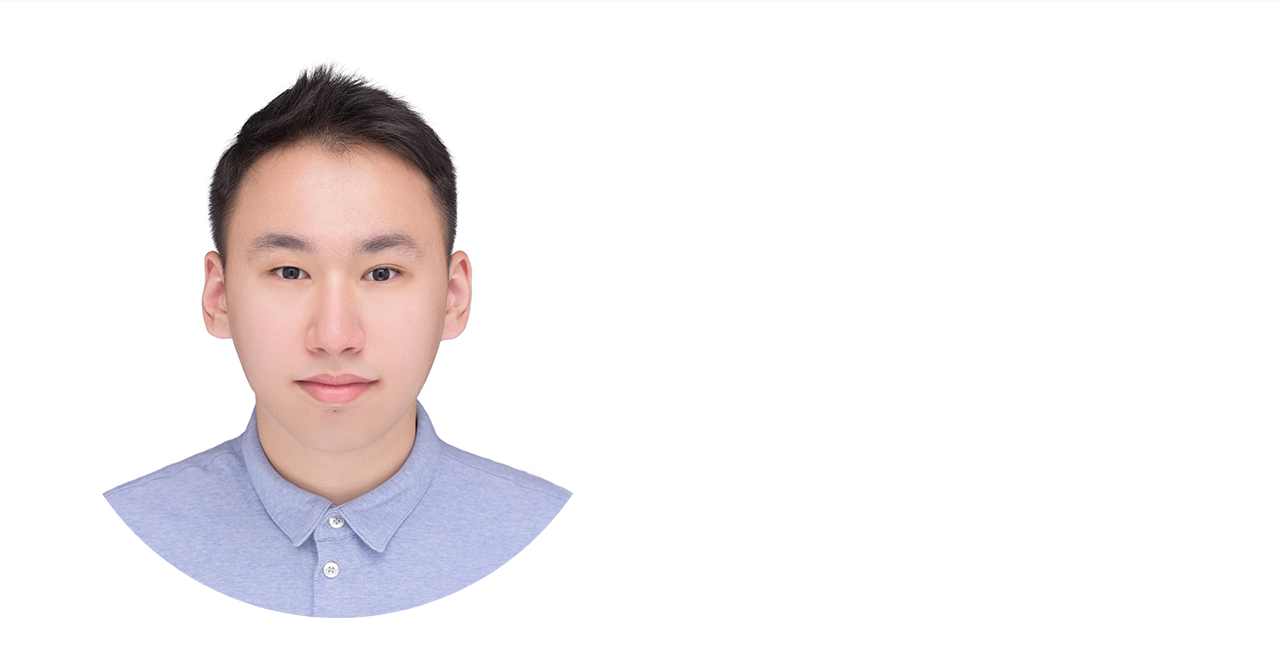
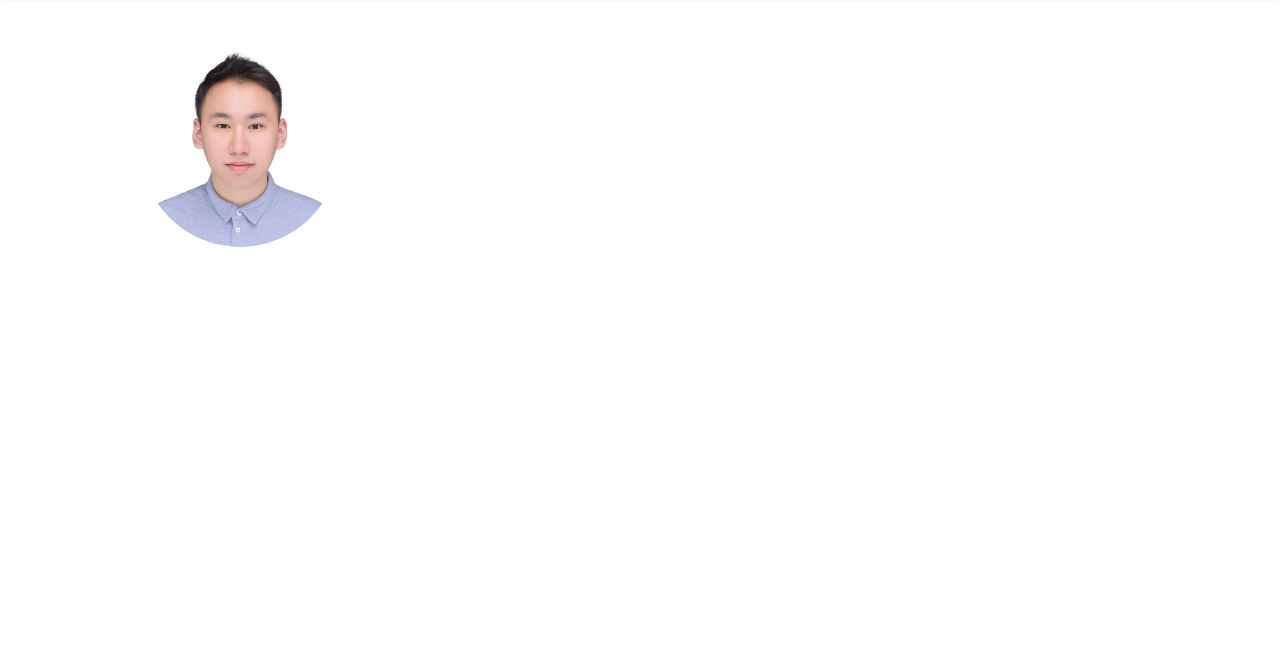
Before and after one commit to mukhtarkv/mukhtarkussaiynbekov.github.io, a plain HTML site: page index.html in a window 1280 px wide. Shown: the part 73-730 px from the top of the page. Drawn offline with nearby package versions, Linux system fonts and the light colour scheme.

Commit message:
add KAIST logo as favicon and adjust profile picture

```diff
--- a/css/sections.css
+++ b/css/sections.css
@@ -19,3 +19,22 @@
     margin-right: -15px;
     margin-left: -15px;
 }
+
+.col {
+    position: relative;
+    width: 100%;
+    padding-right: 15px;
+    padding-left: 15px;
+}
+
+.col-12 {
+    flex: 0 0 100%;
+    max-width: 100%;
+}
+
+@media (min-width: 992px) {
+  .col-lg-4 {
+    flex: 0 0 33.33333333%;
+    max-width: 33.33333333%;
+  }
+}
--- a/css/styles.css
+++ b/css/styles.css
@@ -29,6 +29,25 @@ button, input {
     overflow: visible;
 }
 
+img, video {
+    height: auto;
+    max-width: 100%;
+    display: block;
+}
+
+img {
+    vertical-align: middle;
+    border-style: none;
+}
+
+.portrait {
+    width: 200px;
+    height: 200px;
+    margin: 0 auto;
+    border-radius: 50%;
+    object-fit: cover;
+}
+
 /* Container */
 .container {
     width: 100%;
--- a/index.html
+++ b/index.html
@@ -4,6 +4,7 @@
 <head>
   <meta charset="utf-8">
   <title>Mukhtar Kussaiynbekov</title>
+  <link rel="icon" type="image/png" href="images/KAIST_logo.png">
 
   <!-- Stylesheets -->
   <link href="https://cdn.jsdelivr.net/npm/bootstrap@5.0.0-beta1/dist/css/bootstrap.min.css" rel="stylesheet" integrity="sha384-giJF6kkoqNQ00vy+HMDP7azOuL0xtbfIcaT9wjKHr8RbDVddVHyTfAAsrekwKmP1" crossorigin="anonymous">
@@ -61,13 +62,13 @@
   <section id="about" class="home-section">
     <div class="container">
       <div class="row">
-        <div class="col-lg-4">
+        <div class="col-lg-4 col-12">
           <div id="profile">
             <img class="portrait" src="images/portrait.png" alt="Mukhtar profile picture">
 
           </div>
         </div>
-        <div class="col-lg-8">
+        <div class="col-lg-8 col-12">
 
         </div>
       </div>
```
Also changed, not shown: images/KAIST_logo.png (added).
